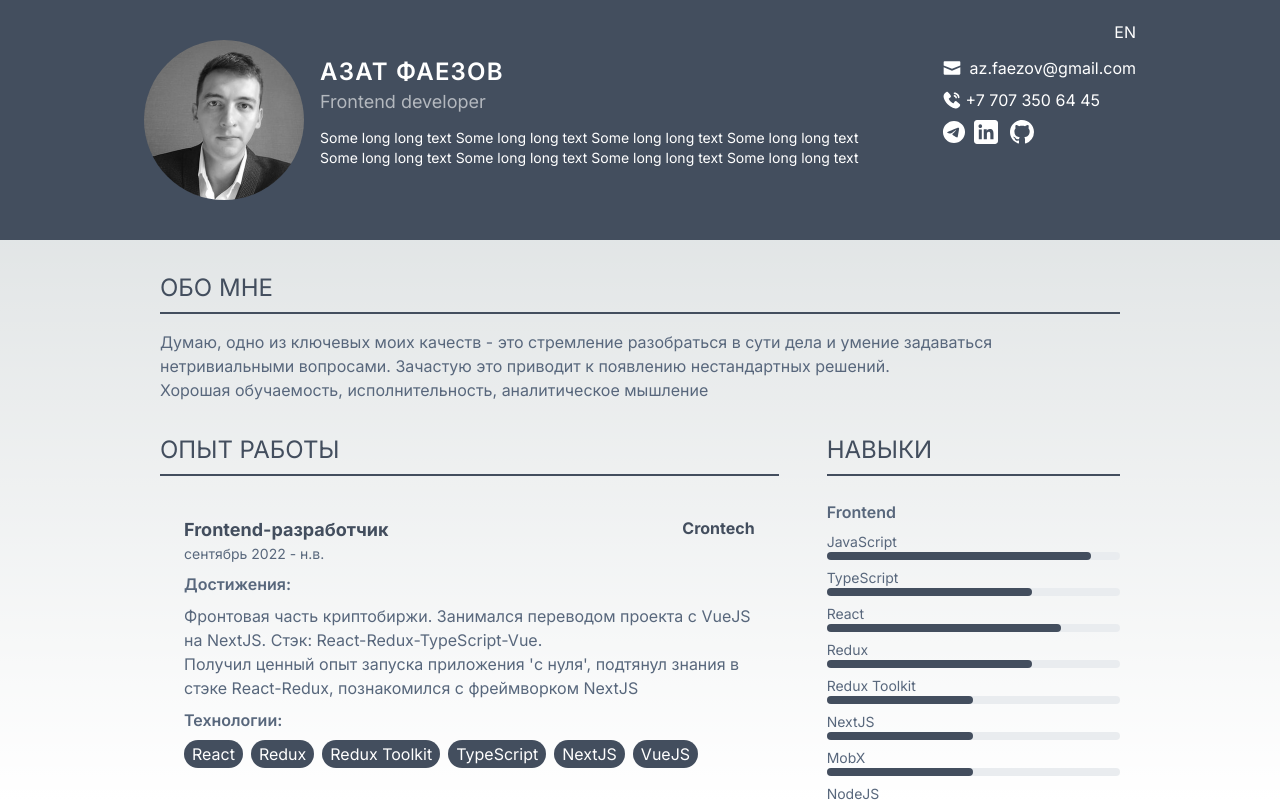
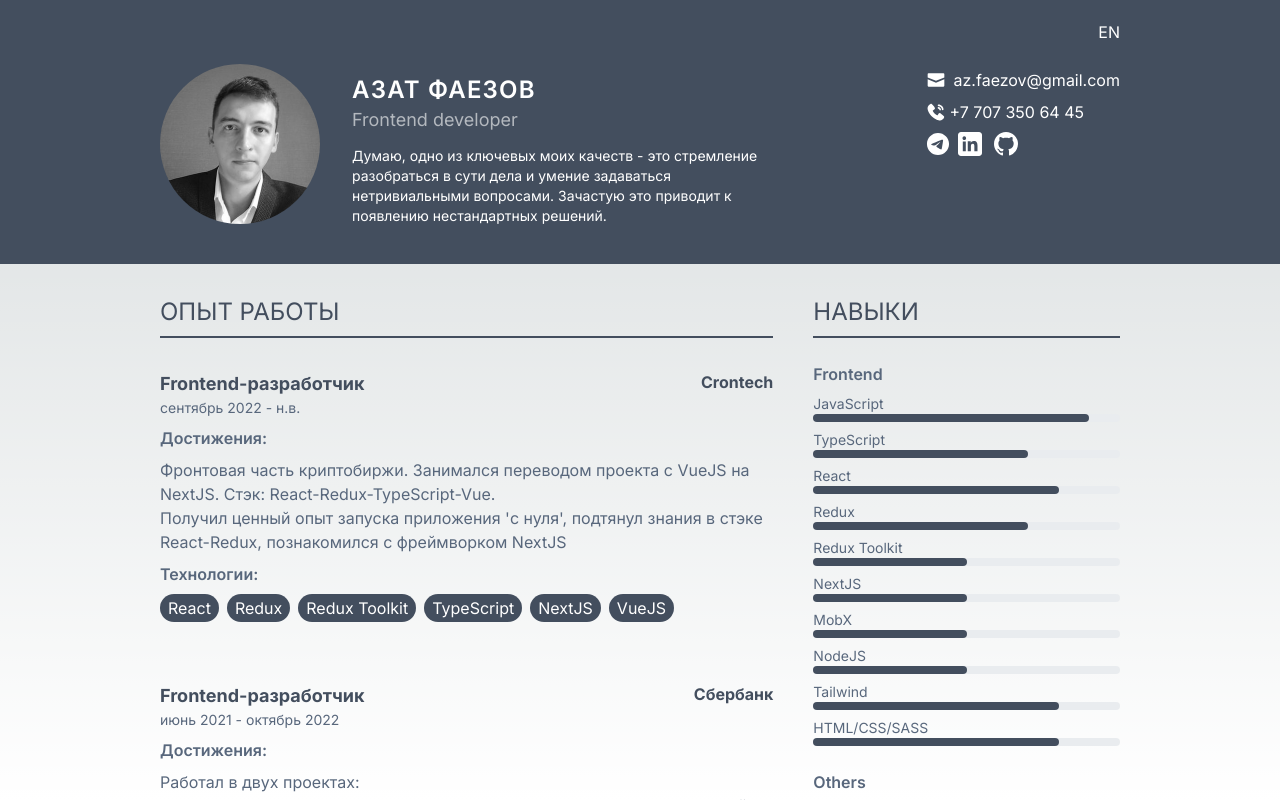
Before and after one commit to gybber-dev/cv, a Next.js app: page / in a window 1280 px wide. Built offline with nearby package versions, Linux system fonts and the light colour scheme.

Commit message:
grid header

```diff
--- a/app/page.tsx
+++ b/app/page.tsx
@@ -43,7 +43,7 @@ const u = {
             сути дела и умение задаваться нетривиальными вопросами. Зачастую это
             приводит к появлению нестандартных решений.
           </p>
-          <p>Хорошая обучаемость, исполнительность, аналитическое мышление</p>
+          {/*<p>Хорошая обучаемость, исполнительность, аналитическое мышление</p>*/}
         </>
       ),
       en: 'content',
@@ -125,7 +125,7 @@ const u = {
           achievements: (
             <>
               <p>Работал в двух проектах:</p>
-              <ol className="list-decimal">
+              <ol className="list-decimal list-inside space-y-2">
                 <li>
                   Разработка web-приложения для мониторинга внутренних
                   показателей компании. Стэк: React-Redux(RTK)-TypeScript.
@@ -408,18 +408,19 @@ export default function Home() {
   return (
     <main className="h-screen overflow-y-auto">
       <header className="bg-primary py-5 text-white">
-        <div className="mx-auto flex w-full max-w-screen-lg gap-4 px-4">
-          <div className="hidden md:my-5 h-fit w-fit shrink-0 overflow-hidden rounded-full md:block">
+        <div className="mx-auto grid grid-cols-[1fr] sm:grid-cols-[2fr_1fr] w-full max-w-screen-lg gap-x-10 px-8">
+          <div className="sm:col-span-2 ml-auto pl-8">EN</div>
+          <div className='flex gap-8 items-center'>
+            <div className="hidden md:my-5 h-fit w-fit shrink-0 overflow-hidden rounded-full sm:block">
               <Image
-              className="h-[80px] w-[80px] md:h-[160px] md:w-[160px]"
+                className="h-[100px] w-[100px] md:h-[160px] md:w-[160px]"
                 width={160}
                 height={160}
                 src={'/assets/avatar.jpg'}
                 alt="me"
               />
             </div>
-          <div className="flex flex-1 flex-row-reverse sm:flex-col">
-            <div className="ml-auto pl-8">EN</div>
+            <div className="flex-1">
               <div className="flex flex-col sm:flex-row sm:gap-8 md:mt-3 lg:gap-16">
                 <div className="">
                   <h1 className="text-xl font-semibold uppercase tracking-wider md:text-2xl">
@@ -428,14 +429,14 @@ export default function Home() {
                   <h2 className="text-md mb-3 font-normal text-white/60 md:text-lg">
                     {u.position}
                   </h2>
-                <p className="hidden text-sm text-white md:block">
-                  Some long long text Some long long text Some long long text
-                  Some long long text Some long long text Some long long text
-                  Some long long text Some long long text
-                </p>
+                  <div className="hidden text-sm text-white md:block">
+                    {u.summary.content[lang]}
                   </div>
-
-              <address className="shrink-0 sm:ml-auto sm:mt-2 md:m-0 text-sm md:text-base">
+                </div>
+              </div>
+            </div>
+          </div>
+          <address className="shrink-0 sm:mt-6 sm:ml-auto text-sm md:text-base">
               <div className="space-y-2">
                 <p className="flex items-center text-white">
                   <Image
@@ -530,20 +531,19 @@ export default function Home() {
               </div>
             </address>
         </div>
-          </div>
-        </div>
       </header>
       <div
-        className="m-auto grid cols-span-1 w-full p-4 md:col-span-2 md:grid-cols-[2fr_1fr] md:grid-rows-[auto_5fr] gap-8 md:p-8 lg:w-[1024px]">
-        <div className="col-start-1 col-end-[-1]">
-          <InfoBlock title={u.summary.title[lang]}>
-            {u.summary.content[lang]}
-          </InfoBlock>
-        </div>
+        className="m-auto grid cols-span-1 w-full p-4 md:col-span-2 md:grid-cols-[2fr_1fr] md:grid-rows-[auto_5fr] gap-10 md:p-8 lg:w-[1024px]">
+        {/*<div className="col-start-1 col-end-[-1]">*/}
+        {/*  <InfoBlock title={u.summary.title[lang]}>*/}
+
+        {/*  </InfoBlock>*/}
+        {/*</div>*/}
         <InfoBlock title={u.experience.title[lang]}>
           {u.experience.content[lang].map((job, index) => (
             <div
               key={index}
+              className="my-8"
               onClick={() =>
                 setActiveJob((prevState) =>
                   prevState?.company === job.company ? null : job,
@@ -558,7 +558,7 @@ export default function Home() {
             </div>
           ))}
         </InfoBlock>
-        <div className="md:pl-4">
+        <div className="space-y-8">
           {u.skills.content[lang] && (
             <InfoBlock title={u.skills.title[lang]}>
               {u.skills.content[lang].map((skill) => (
--- a/components/InfoBlock/index.jsx
+++ b/components/InfoBlock/index.jsx
@@ -1,10 +1,10 @@
 import React from 'react';
 
 const InfoBlock = ({ title, children }) => (
-  <div className='w-full text-simple'>
-    <div className='w-full border-b-2 border-b-primary pb-2 text-2xl mb-4 uppercase text-primary'>{title}</div>
+  <section className='w-full text-simple'>
+    <h3 className='w-full border-b-2 border-b-primary pb-2 text-2xl mb-4 uppercase text-primary'>{title}</h3>
     {children}
-  </div>
+  </section>
 );
 
 export default InfoBlock;
--- a/components/JobBlock/index.jsx
+++ b/components/JobBlock/index.jsx
@@ -27,7 +27,7 @@ const JobBlock = ({
   lang,
   portfolio = null,
 }) => (
-  <section className={classNames('transition-colors ease-in-out delay-100 p-6 pb-6 cursor-pointer rounded-2xl', { 'bg-amber-300/50 hover:bg-amber-300/50': isActive, ' hover:bg-amber-300/20': !isActive })}>
+  <section className={classNames('-m-3 p-3 md:-m-6 md:p-6 transition-colors ease-in-out delay-100 cursor-pointer rounded-2xl', { 'bg-amber-300/50 hover:bg-amber-300/50': isActive, ' hover:bg-amber-300/20': !isActive })}>
     <div className='flex justify-between font-bold text-primary'>
       <div className='text-lg'>{position}</div>
       <div>{company}</div>
```
Lines whose indentation alone changed are shown as unchanged.
